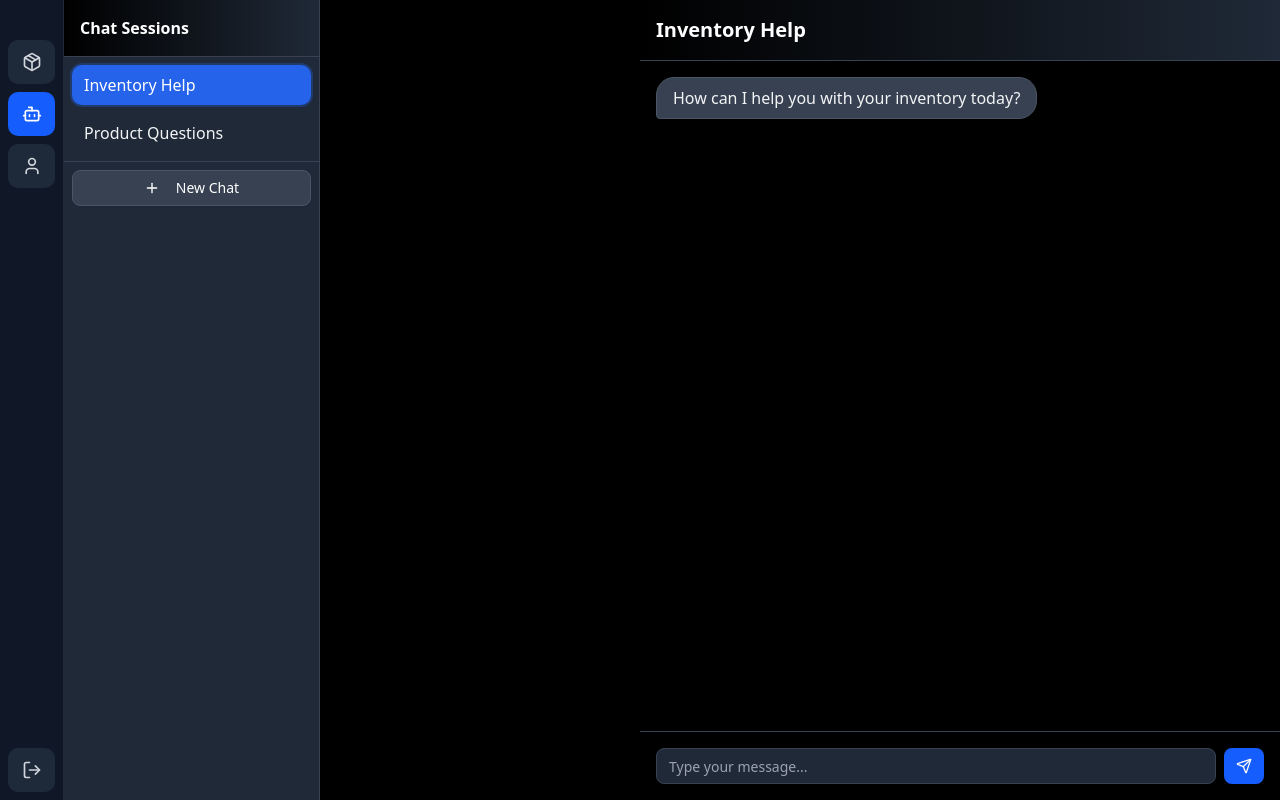
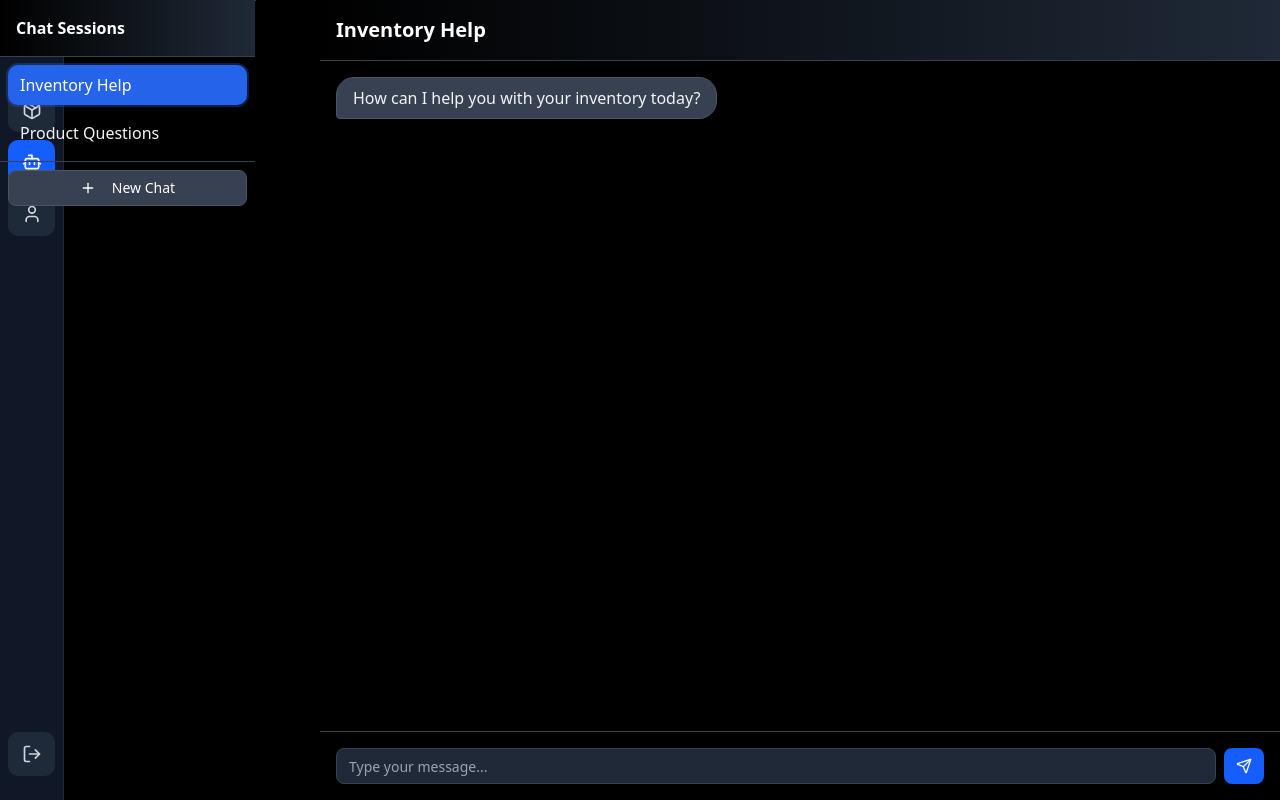
Before and after one commit to gitCoderDarsh/Vyaapari, a Next.js app: page /dashboard/assistant in a window 1280 px wide. Built offline with nearby package versions, Linux system fonts and the light colour scheme; no server answers; sample sign-in values are in the browser's storage.

Commit message:
feat: Add Assistant page with smooth sidebar transitions
Complete Assistant page with collapsible sidebar and fixed icon positioning

```diff
--- a/src/app/dashboard/assistant/page.jsx
+++ b/src/app/dashboard/assistant/page.jsx
@@ -18,6 +18,27 @@ export default function AssistantPage() {
   const [showLogoutModal, setShowLogoutModal] = useState(false)
   const [isMobileMenuOpen, setIsMobileMenuOpen] = useState(false)
   const [activeTab, setActiveTab] = useState("Assistant")
+  const [isSidebarCollapsed, setIsSidebarCollapsed] = useState(false)
+
+  // Handle sidebar collapse animation when entering Assistant page
+  useEffect(() => {
+    // Check if we're navigating from another page
+    const isNavigatingToAssistant = sessionStorage.getItem('navigatingToAssistant')
+
+    if (isNavigatingToAssistant) {
+      // Coming from another page - show transition
+      sessionStorage.removeItem('navigatingToAssistant')
+      // Start expanded and then collapse to show the transition
+      setIsSidebarCollapsed(false)
+      const timer = setTimeout(() => {
+        setIsSidebarCollapsed(true)
+      }, 100)
+      return () => clearTimeout(timer)
+    } else {
+      // Direct load or refresh - start collapsed
+      setIsSidebarCollapsed(true)
+    }
+  }, [])
 
   const [chats, setChats] = useState([
     {
@@ -52,11 +73,20 @@ export default function AssistantPage() {
     if (itemName === "Logout") {
       setShowLogoutModal(true)
     } else if (itemName === "Inventory") {
-      router.push("/dashboard/inventory")
+      // Expand sidebar with animation before navigating
+      setIsSidebarCollapsed(false)
+      setTimeout(() => {
+        router.push("/dashboard/inventory")
+      }, 320) // Wait for animation to complete
     } else if (itemName === "Assistant") {
-      router.push("/dashboard/assistant")
+      // Already on Assistant page
+      setIsSidebarCollapsed(true)
     } else if (itemName === "Profile") {
-      router.push("/dashboard/profile")
+      // Expand sidebar with animation before navigating
+      setIsSidebarCollapsed(false)
+      setTimeout(() => {
+        router.push("/dashboard/profile")
+      }, 320) // Wait for animation to complete
     }
   }
 
@@ -121,13 +151,13 @@ export default function AssistantPage() {
 
   return (
     <div className="flex h-screen bg-black text-white">
-      {/* Desktop Sidebar - Collapsed when Assistant is active */}
+      {/* Desktop Sidebar - Dynamic collapse based on state */}
       <Sidebar
         navItems={navItems}
         activeTab={activeTab}
         handleNavClick={handleNavClick}
         setShowLogoutModal={setShowLogoutModal}
-        isCollapsed={true}
+        isCollapsed={isSidebarCollapsed}
       />
 
       {/* Mobile Header */}
@@ -140,8 +170,12 @@ export default function AssistantPage() {
         setShowLogoutModal={setShowLogoutModal}
       />
 
-      {/* Chat Sessions Sidebar - Positioned next to collapsed main sidebar */}
-      <div className={cn("hidden md:block ml-16 w-64 bg-gray-800 border-r border-gray-700 flex flex-col", styles.chatSidebar)}>
+      {/* Chat Sessions Sidebar - Positioned dynamically based on main sidebar state */}
+      <div className={cn(
+        "hidden md:block fixed top-0 h-screen w-64 bg-gray-800 border-r border-gray-700 flex flex-col transition-all duration-300",
+        isSidebarCollapsed ? "left-16" : "left-64",
+        styles.chatSidebar
+      )}>
         <div className={cn("p-4 border-b border-gray-700", styles.chatHeader)}>
           <h2 className="font-bold text-white">Chat Sessions</h2>
         </div>
@@ -179,8 +213,11 @@ export default function AssistantPage() {
         </div>
       </div>
 
-      {/* Main Content Area - Adjusted margin for collapsed sidebar + chat sidebar */}
-      <div className="flex-1 flex flex-col ml-80"> {/* ml-16 (collapsed sidebar) + ml-64 (chat sidebar) = ml-80 */}
+      {/* Main Content Area - Dynamically adjusted margin */}
+      <div className={cn(
+        "flex-1 flex flex-col transition-all duration-300",
+        isSidebarCollapsed ? "ml-80" : "ml-128" // ml-16 + ml-64 = ml-80 (collapsed) OR ml-64 + ml-64 = ml-128 (expanded)
+      )}>
         {/* Chat Header */}
         <div className={cn("p-4 border-b border-gray-700 bg-black", styles.chatHeader)}>
           <h2 className="text-xl font-semibold text-white">{currentChat?.name}</h2>
--- a/src/app/dashboard/inventory/page.jsx
+++ b/src/app/dashboard/inventory/page.jsx
@@ -175,6 +175,8 @@ export default function InventoryPage() {
     } else if (itemName === "Inventory") {
       router.push("/dashboard/inventory")
     } else if (itemName === "Assistant") {
+      // Set a flag so Assistant page knows to start with transition
+      sessionStorage.setItem('navigatingToAssistant', 'true')
       router.push("/dashboard/assistant")
     } else if (itemName === "Profile") {
       router.push("/dashboard/profile")
--- a/src/app/dashboard/profile/page.jsx
+++ b/src/app/dashboard/profile/page.jsx
@@ -218,6 +218,8 @@ export default function ProfilePage() {
     } else if (itemName === "Inventory") {
       router.push("/dashboard/inventory")
     } else if (itemName === "Assistant") {
+      // Set a flag so Assistant page knows to start with transition
+      sessionStorage.setItem('navigatingToAssistant', 'true')
       router.push("/dashboard/assistant")
     } else if (itemName === "Profile") {
       router.push("/dashboard/profile")
--- a/src/components/dashboard/Sidebar.jsx
+++ b/src/components/dashboard/Sidebar.jsx
@@ -12,11 +12,11 @@ const iconMap = {
 export default function Sidebar({ navItems, activeTab, handleNavClick, setShowLogoutModal, isCollapsed = false }) {
   return (
     <div className={`hidden md:block ${isCollapsed ? 'w-16' : 'w-64'} bg-gray-900 h-screen fixed left-0 top-0 border-r border-gray-800 transition-all duration-300`}>
-      <div className={`${isCollapsed ? 'p-2' : 'p-6'} flex flex-col h-full transition-all duration-300`}>
+      <div className={`${isCollapsed ? 'px-2 py-6' : 'p-6'} flex flex-col h-full transition-all duration-300`}>
         <div>
-          <h1 className={`font-bold text-white mb-8 transition-all duration-300 ${isCollapsed ? 'text-xs opacity-0 h-0 mb-4' : 'text-xl opacity-100'}`}>
-            {!isCollapsed && "Dashboard"}
-          </h1>
+          <div className="h-8 mb-8">
+            {/* Fixed spacing container - no text, consistent height */}
+          </div>
           <nav className="space-y-2">
             {navItems.map((item) => {
               const IconComponent = iconMap[item.icon]
```
